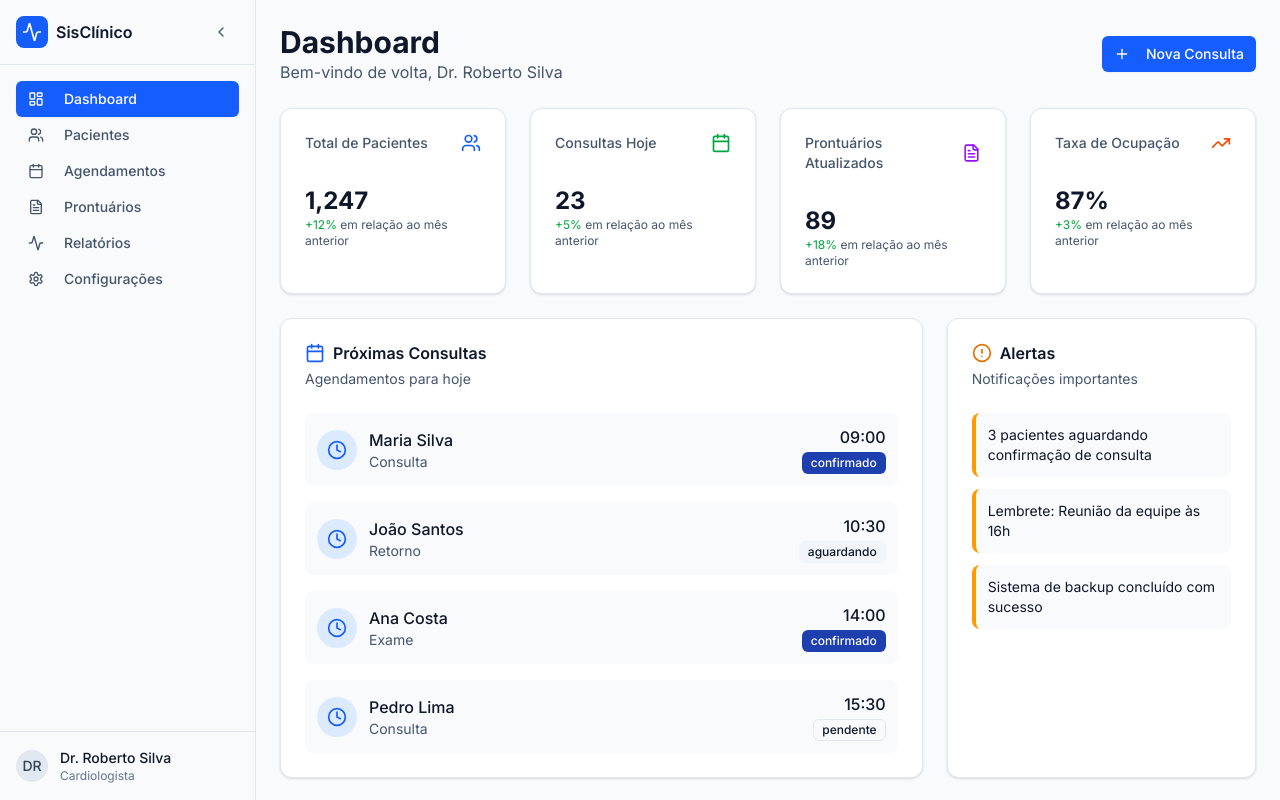
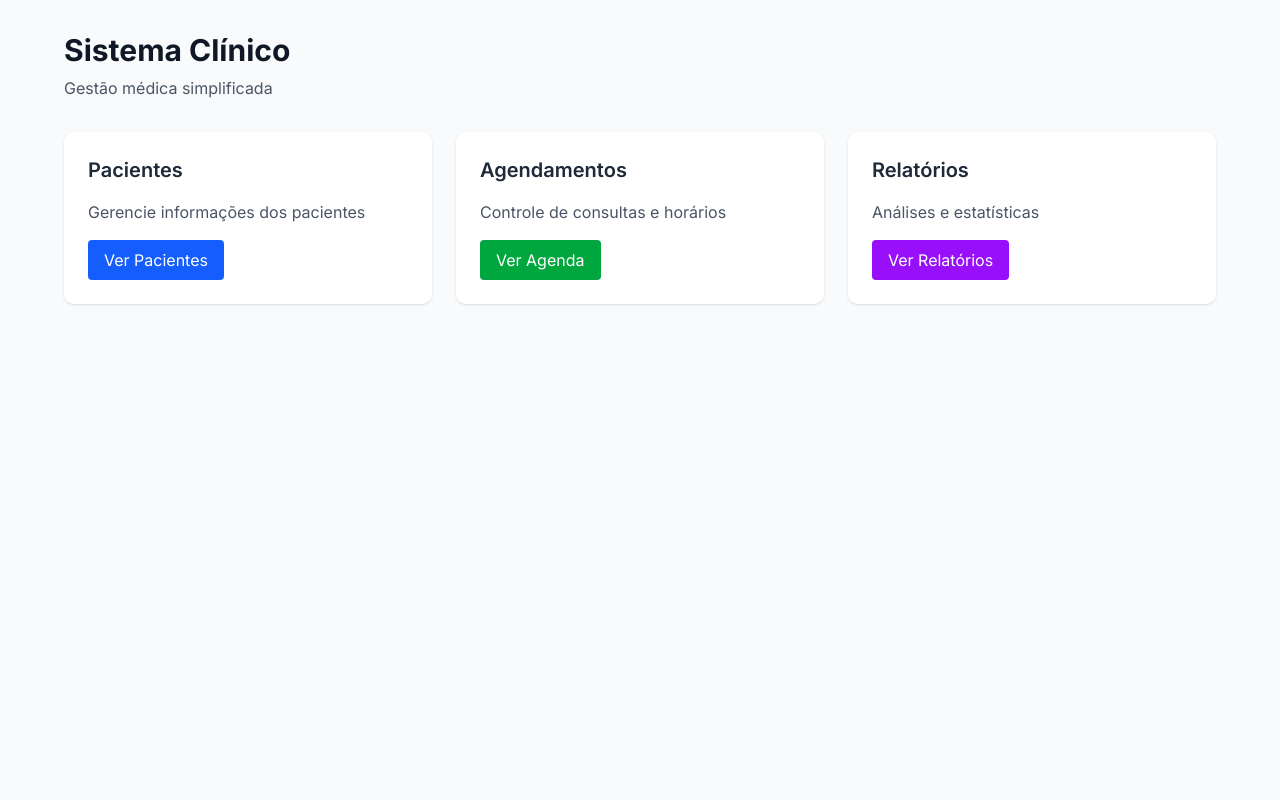
Before and after one commit to anacarolinaoleiro-glitch/front-clinico, a Next.js app: page / in a window 1280 px wide. Built offline with nearby package versions, Linux system fonts and the light colour scheme.

Commit message:
refactor: simplify project to fix persistent 404 errors
Remove unnecessary complexities and create minimal working version

Co-authored-by: null <231571269+anacarolinaoleiro-glitch@users.noreply.github.com>

```diff
--- a/app/globals.css
+++ b/app/globals.css
@@ -1,77 +1,77 @@
 @import "tailwindcss";
 @import "tw-animate-css";
 
-/* Removendo sintaxe oklch() e usando valores hexadecimais padrão */
+@custom-variant dark (&:is(.dark *));
+
 :root {
-  --background: #ffffff;
-  --foreground: #0f172a;
-  --card: #ffffff;
-  --card-foreground: #0f172a;
-  --popover: #ffffff;
-  --popover-foreground: #0f172a;
-  --primary: #1e40af;
-  --primary-foreground: #ffffff;
-  --secondary: #f1f5f9;
-  --secondary-foreground: #0f172a;
-  --muted: #f1f5f9;
-  --muted-foreground: #64748b;
-  --accent: #f1f5f9;
-  --accent-foreground: #0f172a;
-  --destructive: #dc2626;
-  --destructive-foreground: #ffffff;
-  --border: #e2e8f0;
-  --input: #e2e8f0;
-  --ring: #94a3b8;
-  --chart-1: #3b82f6;
-  --chart-2: #10b981;
-  --chart-3: #f59e0b;
-  --chart-4: #ef4444;
-  --chart-5: #8b5cf6;
-  --radius: 0.5rem;
-  --sidebar: #ffffff;
-  --sidebar-foreground: #0f172a;
-  --sidebar-primary: #1e40af;
-  --sidebar-primary-foreground: #ffffff;
-  --sidebar-accent: #f1f5f9;
-  --sidebar-accent-foreground: #0f172a;
-  --sidebar-border: #e2e8f0;
-  --sidebar-ring: #94a3b8;
+  --background: oklch(1 0 0);
+  --foreground: oklch(0.145 0 0);
+  --card: oklch(1 0 0);
+  --card-foreground: oklch(0.145 0 0);
+  --popover: oklch(1 0 0);
+  --popover-foreground: oklch(0.145 0 0);
+  --primary: oklch(0.205 0 0);
+  --primary-foreground: oklch(0.985 0 0);
+  --secondary: oklch(0.97 0 0);
+  --secondary-foreground: oklch(0.205 0 0);
+  --muted: oklch(0.97 0 0);
+  --muted-foreground: oklch(0.556 0 0);
+  --accent: oklch(0.97 0 0);
+  --accent-foreground: oklch(0.205 0 0);
+  --destructive: oklch(0.577 0.245 27.325);
+  --destructive-foreground: oklch(0.577 0.245 27.325);
+  --border: oklch(0.922 0 0);
+  --input: oklch(0.922 0 0);
+  --ring: oklch(0.708 0 0);
+  --chart-1: oklch(0.646 0.222 41.116);
+  --chart-2: oklch(0.6 0.118 184.704);
+  --chart-3: oklch(0.398 0.07 227.392);
+  --chart-4: oklch(0.828 0.189 84.429);
+  --chart-5: oklch(0.769 0.188 70.08);
+  --radius: 0.625rem;
+  --sidebar: oklch(0.985 0 0);
+  --sidebar-foreground: oklch(0.145 0 0);
+  --sidebar-primary: oklch(0.205 0 0);
+  --sidebar-primary-foreground: oklch(0.985 0 0);
+  --sidebar-accent: oklch(0.97 0 0);
+  --sidebar-accent-foreground: oklch(0.205 0 0);
+  --sidebar-border: oklch(0.922 0 0);
+  --sidebar-ring: oklch(0.708 0 0);
 }
 
 .dark {
-  --background: #0f172a;
-  --foreground: #f8fafc;
-  --card: #0f172a;
-  --card-foreground: #f8fafc;
-  --popover: #0f172a;
-  --popover-foreground: #f8fafc;
-  --primary: #3b82f6;
-  --primary-foreground: #ffffff;
-  --secondary: #1e293b;
-  --secondary-foreground: #f8fafc;
-  --muted: #1e293b;
-  --muted-foreground: #94a3b8;
-  --accent: #1e293b;
-  --accent-foreground: #f8fafc;
-  --destructive: #dc2626;
-  --destructive-foreground: #ffffff;
-  --border: #334155;
-  --input: #334155;
-  --ring: #64748b;
-  --chart-1: #3b82f6;
-  --chart-2: #10b981;
-  --chart-3: #f59e0b;
-  --chart-4: #ef4444;
-  --chart-5: #8b5cf6;
-  --radius: 0.625rem;
-  --sidebar: #0f172a;
-  --sidebar-foreground: #f8fafc;
-  --sidebar-primary: #3b82f6;
-  --sidebar-primary-foreground: #ffffff;
-  --sidebar-accent: #1e293b;
-  --sidebar-accent-foreground: #f8fafc;
-  --sidebar-border: #334155;
-  --sidebar-ring: #64748b;
+  --background: oklch(0.145 0 0);
+  --foreground: oklch(0.985 0 0);
+  --card: oklch(0.145 0 0);
+  --card-foreground: oklch(0.985 0 0);
+  --popover: oklch(0.145 0 0);
+  --popover-foreground: oklch(0.985 0 0);
+  --primary: oklch(0.985 0 0);
+  --primary-foreground: oklch(0.205 0 0);
+  --secondary: oklch(0.269 0 0);
+  --secondary-foreground: oklch(0.985 0 0);
+  --muted: oklch(0.269 0 0);
+  --muted-foreground: oklch(0.708 0 0);
+  --accent: oklch(0.269 0 0);
+  --accent-foreground: oklch(0.985 0 0);
+  --destructive: oklch(0.396 0.141 25.723);
+  --destructive-foreground: oklch(0.637 0.237 25.331);
+  --border: oklch(0.269 0 0);
+  --input: oklch(0.269 0 0);
+  --ring: oklch(0.439 0 0);
+  --chart-1: oklch(0.488 0.243 264.376);
+  --chart-2: oklch(0.696 0.17 162.48);
+  --chart-3: oklch(0.769 0.188 70.08);
+  --chart-4: oklch(0.627 0.265 303.9);
+  --chart-5: oklch(0.645 0.246 16.439);
+  --sidebar: oklch(0.205 0 0);
+  --sidebar-foreground: oklch(0.985 0 0);
+  --sidebar-primary: oklch(0.488 0.243 264.376);
+  --sidebar-primary-foreground: oklch(0.985 0 0);
+  --sidebar-accent: oklch(0.269 0 0);
+  --sidebar-accent-foreground: oklch(0.985 0 0);
+  --sidebar-border: oklch(0.269 0 0);
+  --sidebar-ring: oklch(0.439 0 0);
 }
 
 @theme inline {
--- a/app/layout.tsx
+++ b/app/layout.tsx
@@ -1,7 +1,6 @@
 import type React from "react"
 import type { Metadata } from "next"
 import { Inter } from "next/font/google"
-import { Suspense } from "react"
 import "./globals.css"
 
 const inter = Inter({ subsets: ["latin"] })
@@ -19,9 +18,7 @@ export default function RootLayout({
 }>) {
   return (
     <html lang="pt-BR">
-      <body className={inter.className}>
-        <Suspense fallback={null}>{children}</Suspense>
-      </body>
+      <body className={inter.className}>{children}</body>
     </html>
   )
 }
--- a/app/page.tsx
+++ b/app/page.tsx
@@ -1,13 +1,34 @@
-import { Sidebar } from "@/components/sidebar"
-import { Dashboard } from "@/components/dashboard"
-
 export default function HomePage() {
   return (
-    <div className="flex h-screen bg-gray-50">
-      <Sidebar />
-      <main className="flex-1 overflow-hidden">
-        <Dashboard />
-      </main>
+    <div className="min-h-screen bg-gray-50 p-8">
+      <div className="max-w-6xl mx-auto">
+        <header className="mb-8">
+          <h1 className="text-3xl font-bold text-gray-900">Sistema Clínico</h1>
+          <p className="text-gray-600 mt-2">Gestão médica simplificada</p>
+        </header>
+
+        <div className="grid grid-cols-1 md:grid-cols-3 gap-6">
+          <div className="bg-white p-6 rounded-lg shadow">
+            <h2 className="text-xl font-semibold text-gray-800 mb-4">Pacientes</h2>
+            <p className="text-gray-600">Gerencie informações dos pacientes</p>
+            <button className="mt-4 bg-blue-600 text-white px-4 py-2 rounded hover:bg-blue-700">Ver Pacientes</button>
+          </div>
+
+          <div className="bg-white p-6 rounded-lg shadow">
+            <h2 className="text-xl font-semibold text-gray-800 mb-4">Agendamentos</h2>
+            <p className="text-gray-600">Controle de consultas e horários</p>
+            <button className="mt-4 bg-green-600 text-white px-4 py-2 rounded hover:bg-green-700">Ver Agenda</button>
+          </div>
+
+          <div className="bg-white p-6 rounded-lg shadow">
+            <h2 className="text-xl font-semibold text-gray-800 mb-4">Relatórios</h2>
+            <p className="text-gray-600">Análises e estatísticas</p>
+            <button className="mt-4 bg-purple-600 text-white px-4 py-2 rounded hover:bg-purple-700">
+              Ver Relatórios
+            </button>
+          </div>
+        </div>
+      </div>
     </div>
   )
 }
```
